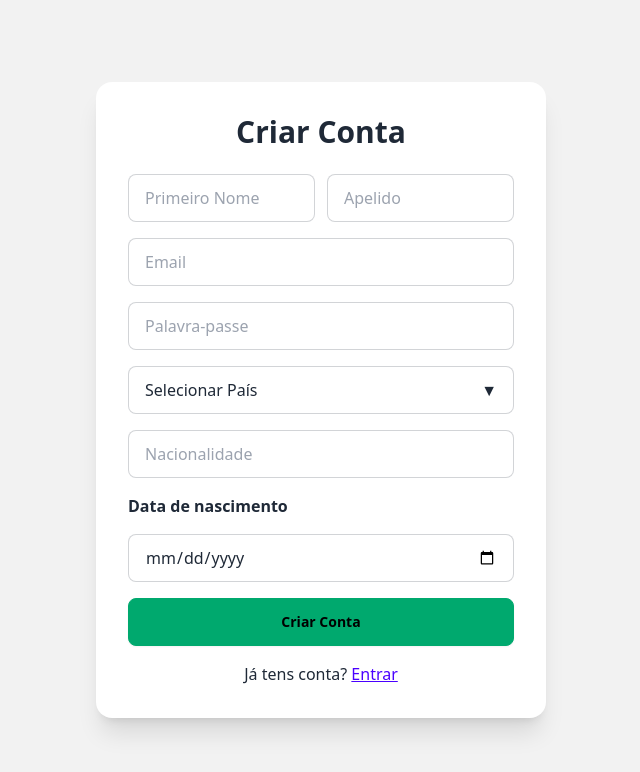
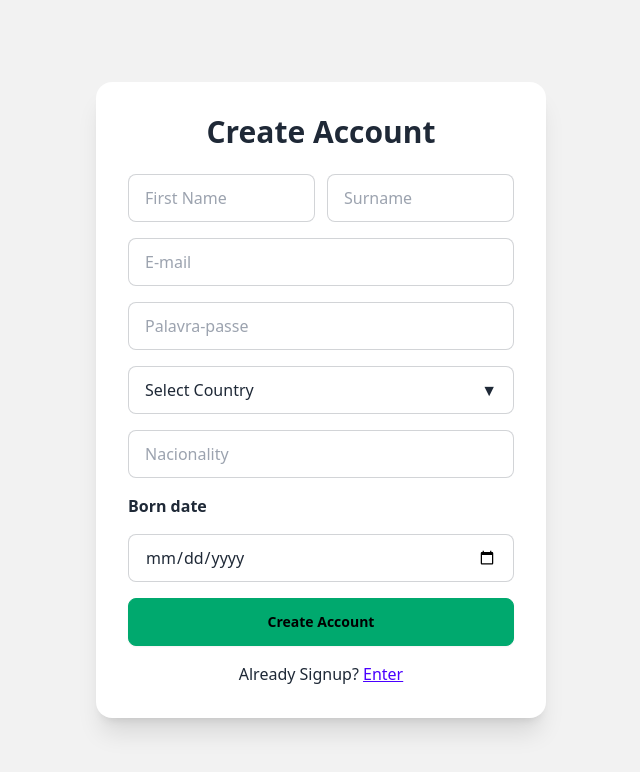
Before and after one commit to Bernardo2409/FBD_Project, a Flask app: template templates/signup.html in a window 1280 px wide. Shown: the top 772 px of the page, without its empty margins (319-959 px from the left). Run offline with Flask 3, Linux system fonts and the light colour scheme; the template is opened without the code that fills it, so the values that code supplies are empty; some libraries are stand-ins or nearby versions.

Commit message:
names, end_date, login changes, leagues updates

```diff
--- a/app.py
+++ b/app.py
@@ -315,10 +315,12 @@ def criar_liga_route():
     if request.method == 'POST':
         nome = request.form.get('nome')
         data_inicio = request.form.get('data_inicio')
-        data_fim = request.form.get('data_fim')
         id_criador = session['user_id']
 
-        if nome and data_inicio and data_fim:
+        if nome and data_inicio:
+            # Data de fim fixa para 30 de maio de 2026 FIM DA CHAMPIONS
+            data_fim = '2026-05-30'
+
             # tipo_liga pode vir do formulário (ex.: 'LT01' pública, 'LT02' privada)
             # Se não for fornecido pelo formulário (criador via UI), garantir que seja 'LT02' (privada)
             tipo_liga = request.form.get('tipo_liga') or 'LT02'
--- a/persistence/leagues.py
+++ b/persistence/leagues.py
@@ -38,11 +38,11 @@ def criar_liga(nome: str, data_inicio: str, data_fim: str,
 
         liga_id = str(uuid.uuid4())
 
-        # Use placeholders for all values and pass id_tipo_liga explicitly.
+        # Use placeholders for all values and use CONVERT to ensure proper date parsing
         cursor.execute("""
             INSERT INTO FantasyChamp.Liga
             (ID, Nome, Data_Inicio, Data_Fim, ID_tipoLiga, ID_criador, Código_Convite)
-            VALUES (?, ?, ?, ?, ?, ?, ?)
+            VALUES (?, ?, CONVERT(DATE, ?, 23), CONVERT(DATE, ?, 23), ?, ?, ?)
         """, liga_id, nome, data_inicio, data_fim, id_tipo_liga, id_criador, codigo_convite)
 
         # Criador entra automaticamente (se fornecido)
@@ -70,7 +70,7 @@ def criar_liga_publica(nome_liga: str, id_criador: str = None) -> str:
         cursor.execute("""
             INSERT INTO FantasyChamp.Liga
             (ID, Nome, Data_Inicio, Data_Fim, ID_tipoLiga, ID_criador, Código_Convite)
-            VALUES (?, ?, GETDATE(), '30-05-2026', 'LT01', ?, NULL)
+            VALUES (?, ?, GETDATE(), CONVERT(DATE, '2026-05-30', 23), 'LT01', ?, NULL)
         """, liga_id, nome_liga, id_criador)
 
         # Criador entra automaticamente (se existir)
--- a/queries/sp_criarLigasSeNaoExistir.sql
+++ b/queries/sp_criarLigasSeNaoExistir.sql
@@ -39,7 +39,7 @@ BEGIN
                 (ID, Nome, Data_Inicio, Data_Fim, ID_tipoLiga, ID_criador, Código_Convite)
             VALUES
                 (@LigaID, @Pais, GETDATE(),
-                DATEADD(YEAR, 100, GETDATE()),
+                CONVERT(DATE, '2026-05-30', 23),
                 @LigaTipoPublica, @CriadorID, @CodigoPais);
 
             SET @Sucesso = 1;
--- a/templates/signup.html
+++ b/templates/signup.html
@@ -2,7 +2,7 @@
 <html lang="pt">
 <head>
     <meta charset="UTF-8">
-    <title>Criar Conta</title>
+    <title>Create Account</title>
     <script src="https://cdn.tailwindcss.com"></script>
     <link href="https://cdn.jsdelivr.net/npm/daisyui@4.6.0/dist/full.min.css" rel="stylesheet" />
 </head>
@@ -10,7 +10,7 @@
 <body class="bg-base-200 min-h-screen flex items-center justify-center">
 
     <div class="card w-[450px] bg-base-100 shadow-xl p-8">
-        <h1 class="text-3xl font-bold text-center mb-6">Criar Conta</h1>
+        <h1 class="text-3xl font-bold text-center mb-6">Create Account</h1>
 
         {% if error %}
         <div role="alert" class="alert alert-error mb-4">
@@ -24,24 +24,23 @@
 
             <!-- Nome e Apelido -->
             <div class="flex gap-3">
-                <input name="first" placeholder="Primeiro Nome" class="input input-bordered w-1/2">
-                <input name="last" placeholder="Apelido" class="input input-bordered w-1/2">
+                <input name="first" placeholder="First Name" class="input input-bordered w-1/2">
+                <input name="last" placeholder="Surname" class="input input-bordered w-1/2">
             </div>
 
             <!-- Email e Password -->
-            <input type="email" name="email" placeholder="Email" class="input input-bordered w-full">
+            <input type="email" name="email" placeholder="E-mail" class="input input-bordered w-full">
             <input type="password" name="password" placeholder="Palavra-passe" class="input input-bordered w-full">
 
             <!-- Dropdown para Seleção de País -->
             <div class="dropdown w-full">
                 <button type="button" class="input input-bordered w-full text-left flex items-center justify-between gap-2">
-                    <span class="country-label">Selecionar País</span>
+                    <span class="country-label">Select Country</span>
                     <span class="ml-auto">▼</span>
                 </button>
                 <ul tabindex="0" class="dropdown-content z-[1] menu p-2 shadow bg-base-100 rounded-box w-full max-h-60 overflow-y-auto">
                     {% for country in pais %}
                         <li>
-                            <!-- Usamos um botão em vez de <a href="#"> para evitar o refresh -->
                             <button type="button" class="flex items-center gap-2" onclick="setCountry('{{ country.nome }}')">
                                 <img src="{{ country.imagem }}" alt="{{ country.nome }}" class="w-6 h-6 object-cover">
                                 <span>{{ country.nome }}</span>
@@ -50,24 +49,20 @@
                     {% endfor %}
                 </ul>
             </div>
-
-              <!-- O rótulo do botão da dropdown funciona como campo visível para o País;
-                  guardamos o país seleccionado num campo oculto `country` para envio -->
-              <!-- Campo editável para a Nacionalidade (ex.: português, inglês) -->
-              <input name="nationality" placeholder="Nacionalidade" class="input input-bordered w-full">
-              <!-- Campo oculto para guardar o país selecionado (enviado no form) -->
+              <input name="nationality" placeholder="Nacionality" class="input input-bordered w-full">
+              <!-- Campo oculto para guardar o país selecionado-->
               <input type="hidden" name="country" id="country-input">
 
             <!-- Data de Nascimento -->
-            <label class="font-semibold">Data de nascimento</label>
+            <label class="font-semibold">Born date</label>
             <input type="date" name="birthdate" class="input input-bordered w-full">
 
             <!-- Botão de Submissão -->
-            <button class="btn btn-success w-full" type="submit">Criar Conta</button>
+            <button class="btn btn-success w-full" type="submit">Create Account</button>
         </form>
 
         <p class="text-center mt-4">
-            Já tens conta? <a href="/" class="link link-primary">Entrar</a>
+            Already Signup? <a href="/" class="link link-primary">Enter</a>
         </p>
     </div>
 
```
Also changed, not shown: templates/criar_equipa.html (+8 -8 lines), templates/equipa.html (+26 -26 lines), templates/login.html (+5 -5 lines).
